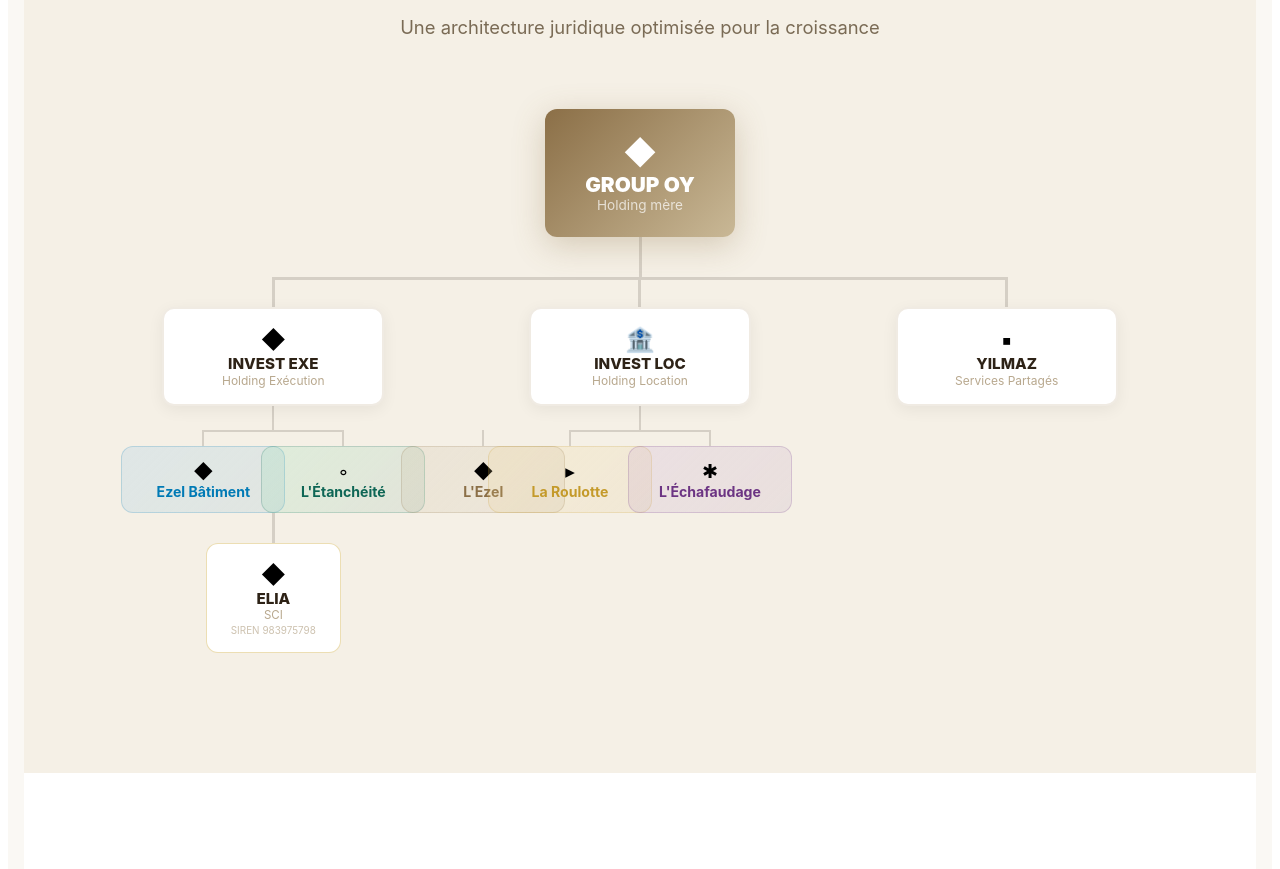
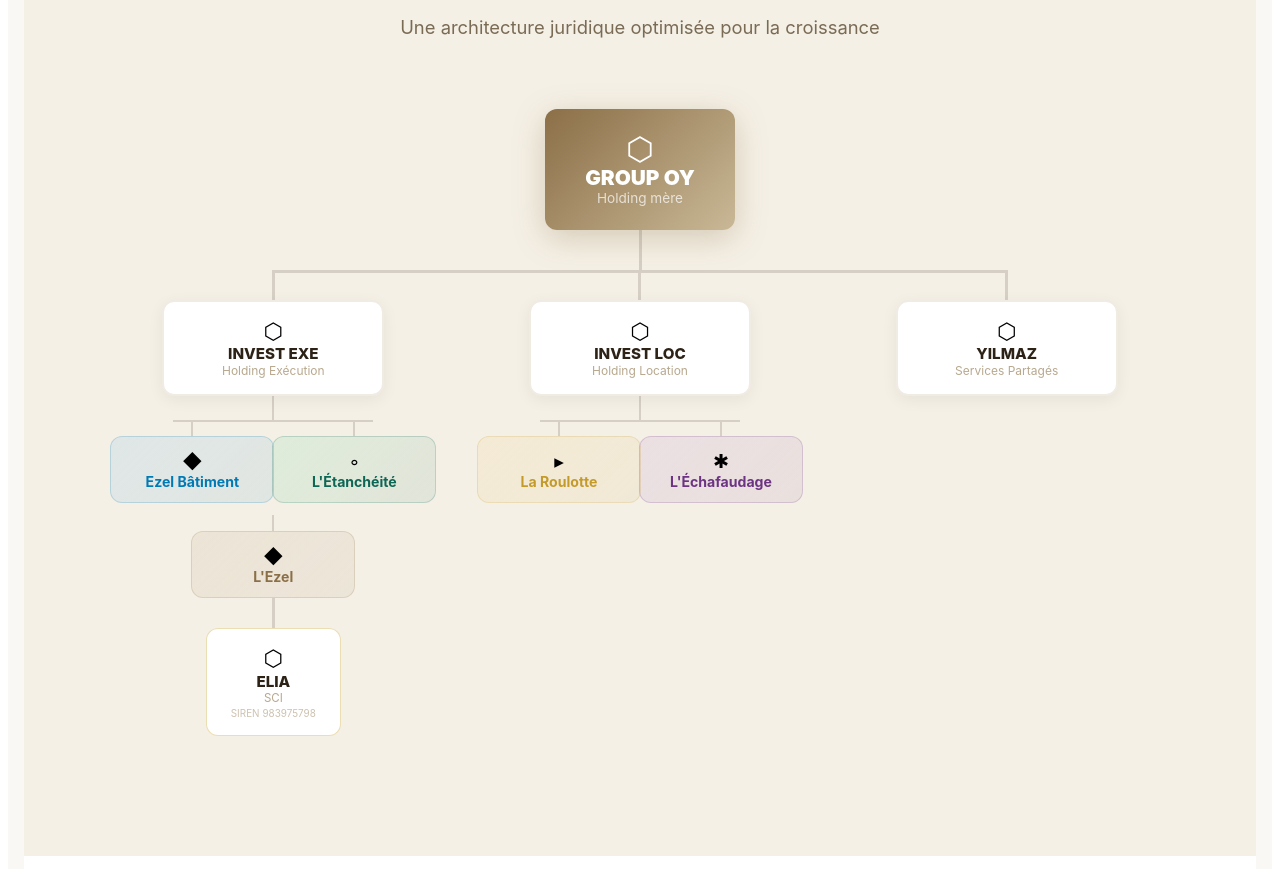
Before and after one commit to groupoy-company/groupoy-maquette, a React (Vite) app: page / in a window 1280 px wide. Shown: the part 3320-4189 px from the top of the page. Built offline with nearby package versions, Linux system fonts and the light colour scheme.

Commit message:
Structure du groupe (page de garde) : icônes hexagone ⬡ (alvéole/ruche), chevauchement des cartes filles corrigé (flex gap), ELIA + L'Ezel intégrés, clé filiales_v4

```diff
--- a/src/App.jsx
+++ b/src/App.jsx
@@ -1376,7 +1376,7 @@ const SimulateurRuches = () => {
     setConfirmDelete(null);
   };
 
-  const [filialesDynamiques, setFilialesDynamiques] = usePersistedState('filiales_v3', FILIALES_INIT);
+  const [filialesDynamiques, setFilialesDynamiques] = usePersistedState('filiales_v4', FILIALES_INIT);
 
   // Migration: ajouter L'Étanchéité si absente + sync couleurs
   useEffect(() => {
--- a/src/data/defaults.js
+++ b/src/data/defaults.js
@@ -32,16 +32,16 @@ export const FILIALES_INIT = [
         { annee: '2026', ca: 0, ebe: 0 }
       ]
     },
-    { id: 4, nom: 'INVEST LOC', siren: '925240343', holding: 'GROUP OY', activite: 'Holding Location — Détient La Roulotte & L\'Échafaudage', icon: '🏦', ca: 0, effectif: 0, sousTraitancePct: 0, fraisInternesPct: 0, margeBrutePct: 0, couleur: '#0ea5e9',
+    { id: 4, nom: 'INVEST LOC', siren: '925240343', holding: 'GROUP OY', activite: 'Holding Location — Détient La Roulotte & L\'Échafaudage', icon: '⬡', ca: 0, effectif: 0, sousTraitancePct: 0, fraisInternesPct: 0, margeBrutePct: 0, couleur: '#0ea5e9',
       historique: []
     },
-    { id: 7, nom: 'ELIA', siren: '983975798', holding: 'GROUP OY', activite: 'SCI — Immobilier du groupe (Tournan-en-Brie)', icon: '◆', ca: 0, effectif: 0, sousTraitancePct: 0, fraisInternesPct: 0, fraisStructurePct: 0, couleur: '#8a7a5c',
+    { id: 7, nom: 'ELIA', siren: '983975798', holding: 'GROUP OY', activite: 'SCI — Immobilier du groupe (Tournan-en-Brie)', icon: '⬡', ca: 0, effectif: 0, sousTraitancePct: 0, fraisInternesPct: 0, fraisStructurePct: 0, couleur: '#8a7a5c',
       historique: []
     },
     { id: 8, nom: "L'Ezel", siren: '104081146', holding: 'INVEST EXE', activite: "Entité d'exploitation — Tournan-en-Brie", icon: '◆', ca: 0, effectif: 0, sousTraitancePct: 0, fraisInternesPct: 0, fraisStructurePct: 0, couleur: '#5c7a8a',
       historique: []
     },
-    { id: 5, nom: 'INVEST EXE', siren: '939413654', holding: 'GROUP OY', activite: "Holding Exécution — Détient Ezel Bâtiment & L'Étanchéité", icon: '🏛️', ca: 0, effectif: 0, sousTraitancePct: 0, fraisInternesPct: 0, margeBrutePct: 0, couleur: '#8b5cf6',
+    { id: 5, nom: 'INVEST EXE', siren: '939413654', holding: 'GROUP OY', activite: "Holding Exécution — Détient Ezel Bâtiment & L'Étanchéité", icon: '⬡', ca: 0, effectif: 0, sousTraitancePct: 0, fraisInternesPct: 0, margeBrutePct: 0, couleur: '#8b5cf6',
       historique: []
     }
 ];
--- a/src/tabs/TabPresentationGroupe.jsx
+++ b/src/tabs/TabPresentationGroupe.jsx
@@ -312,7 +312,7 @@ export default function TabPresentationGroupe(__props) {
                   <div style={{display:'flex', flexDirection:'column', alignItems:'center'}}>
                     {/* GROUP OY */}
                     <div style={{background:'linear-gradient(135deg, #8B6F47, #c9b896)', borderRadius:crmRd, padding:'24px 40px', textAlign:'center', color:'white', boxShadow:'0 8px 32px rgba(139,111,71,0.3)', zIndex:2}}>
-                      <div style={{fontSize:'2rem'}}>◆</div>
+                      <div style={{fontSize:'2rem', lineHeight:1}}>⬡</div>
                       <div style={{fontSize:'1.3rem', fontWeight:900}}>GROUP OY</div>
                       <div style={{fontSize:'0.85rem', opacity:0.7}}>Holding mère</div>
                     </div>
@@ -325,18 +325,18 @@ export default function TabPresentationGroupe(__props) {
                       <div style={{display:'flex', flexDirection:'column', alignItems:'center'}}>
                         <div style={{width:3, height:30, background:'#d5cfc5'}}></div>
                         <div style={{background:$bgCard, borderRadius:crmRd, padding:'16px 24px', textAlign:'center', border:'2px solid #f0ebe3', boxShadow:'0 4px 16px rgba(0,0,0,0.06)', width:170, zIndex:2}}>
-                          <div style={{fontSize:'1.5rem'}}>◆</div>
+                          <div style={{fontSize:'1.4rem', lineHeight:1.2}}>⬡</div>
                           <div style={{fontSize:'0.95rem', fontWeight:800, color:$text}}>INVEST EXE</div>
                           <div style={{fontSize:'0.75rem', color:$textMut}}>Holding Exécution</div>
                         </div>
                         <div style={{width:2, height:24, background:'#d5cfc5'}}></div>
-                        <div style={{position:'relative', width:280}}>
+                        <div style={{position:'relative', width:'100%', maxWidth:340}}>
                           <div style={{position:'absolute', top:0, left:70, right:70, height:2, background:'#d5cfc5'}}></div>
-                          <div style={{display:'flex', justifyContent:'space-between'}}>
+                          <div style={{display:'flex', justifyContent:'center', gap:12, flexWrap:'wrap'}}>
                             {filialesDynamiques.filter(f => f.holding === 'INVEST EXE').map((f, fi) => {
                               const g = gradMap[f.nom] || ['#c9b896','#8B6F47'];
                               return (
-                                <div key={fi} style={{display:'flex', flexDirection:'column', alignItems:'center', width:140}}>
+                                <div key={fi} style={{display:'flex', flexDirection:'column', alignItems:'center', minWidth:120, maxWidth:150}}>
                                   <div style={{width:2, height:16, background:'#d5cfc5'}}></div>
                                   <div style={{background:`linear-gradient(135deg, ${g[0]}30, ${g[1]}15)`, borderRadius:crmRd, padding:'12px 16px', textAlign:'center', border:`1.5px solid ${g[1]}30`, width:130}}>
                                     <div style={{fontSize:'1.2rem'}}>{f.icon}</div>
@@ -353,18 +353,18 @@ export default function TabPresentationGroupe(__props) {
                       <div style={{display:'flex', flexDirection:'column', alignItems:'center'}}>
                         <div style={{width:3, height:30, background:'#d5cfc5'}}></div>
                         <div style={{background:$bgCard, borderRadius:crmRd, padding:'16px 24px', textAlign:'center', border:'2px solid #f0ebe3', boxShadow:'0 4px 16px rgba(0,0,0,0.06)', width:170, zIndex:2}}>
-                          <div style={{fontSize:'1.5rem'}}>🏦</div>
+                          <div style={{fontSize:'1.4rem', lineHeight:1.2}}>⬡</div>
                           <div style={{fontSize:'0.95rem', fontWeight:800, color:$text}}>INVEST LOC</div>
                           <div style={{fontSize:'0.75rem', color:$textMut}}>Holding Location</div>
                         </div>
                         <div style={{width:2, height:24, background:'#d5cfc5'}}></div>
-                        <div style={{position:'relative', width:280}}>
+                        <div style={{position:'relative', width:'100%', maxWidth:340}}>
                           <div style={{position:'absolute', top:0, left:70, right:70, height:2, background:'#d5cfc5'}}></div>
-                          <div style={{display:'flex', justifyContent:'space-between'}}>
+                          <div style={{display:'flex', justifyContent:'center', gap:12, flexWrap:'wrap'}}>
                             {filialesDynamiques.filter(f => f.holding === 'INVEST LOC').map((f, fi) => {
                               const g = gradMap[f.nom] || ['#c9b896','#8B6F47'];
                               return (
-                                <div key={fi} style={{display:'flex', flexDirection:'column', alignItems:'center', width:140}}>
+                                <div key={fi} style={{display:'flex', flexDirection:'column', alignItems:'center', minWidth:120, maxWidth:150}}>
                                   <div style={{width:2, height:16, background:'#d5cfc5'}}></div>
                                   <div style={{background:`linear-gradient(135deg, ${g[0]}30, ${g[1]}15)`, borderRadius:crmRd, padding:'12px 16px', textAlign:'center', border:`1.5px solid ${g[1]}30`, width:130}}>
                                     <div style={{fontSize:'1.2rem'}}>{f.icon}</div>
@@ -381,7 +381,7 @@ export default function TabPresentationGroupe(__props) {
                       <div style={{display:'flex', flexDirection:'column', alignItems:'center'}}>
                         <div style={{width:3, height:30, background:'#d5cfc5'}}></div>
                         <div style={{background:$bgCard, borderRadius:crmRd, padding:'16px 24px', textAlign:'center', border:'2px solid #f0ebe3', boxShadow:'0 4px 16px rgba(0,0,0,0.06)', width:170, zIndex:2}}>
-                          <div style={{fontSize:'1.5rem'}}>▪</div>
+                          <div style={{fontSize:'1.4rem', lineHeight:1.2}}>⬡</div>
                           <div style={{fontSize:'0.95rem', fontWeight:800, color:$text}}>YILMAZ</div>
                           <div style={{fontSize:'0.75rem', color:$textMut}}>Services Partagés</div>
                         </div>
@@ -392,7 +392,7 @@ export default function TabPresentationGroupe(__props) {
                         <div key={'oy'+fi} style={{display:'flex', flexDirection:'column', alignItems:'center'}}>
                           <div style={{width:3, height:30, background:'#d5cfc5'}}></div>
                           <div style={{background:$bgCard, borderRadius:crmRd, padding:'16px 24px', textAlign:'center', border:'1.5px solid rgba(201,162,39,0.35)'}}>
-                            <div style={{fontSize:'1.5rem'}}>◆</div>
+                            <div style={{fontSize:'1.4rem', lineHeight:1.2}}>⬡</div>
                             <div style={{fontSize:'0.95rem', fontWeight:800, color:$text}}>{f.nom}</div>
                             <div style={{fontSize:'0.72rem', color:$textMut}}>{f.activite && f.activite.split('—')[0]}</div>
                             {f.siren && <div style={{fontSize:'0.62rem', color:$textMut, opacity:0.7, marginTop:2}}>SIREN {f.siren}</div>}
```
